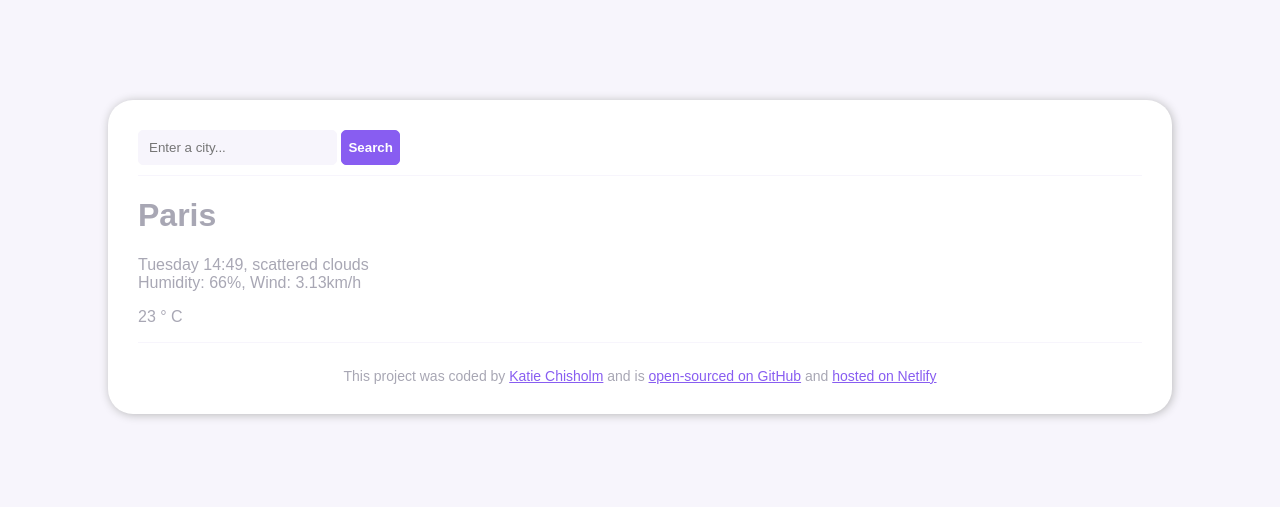
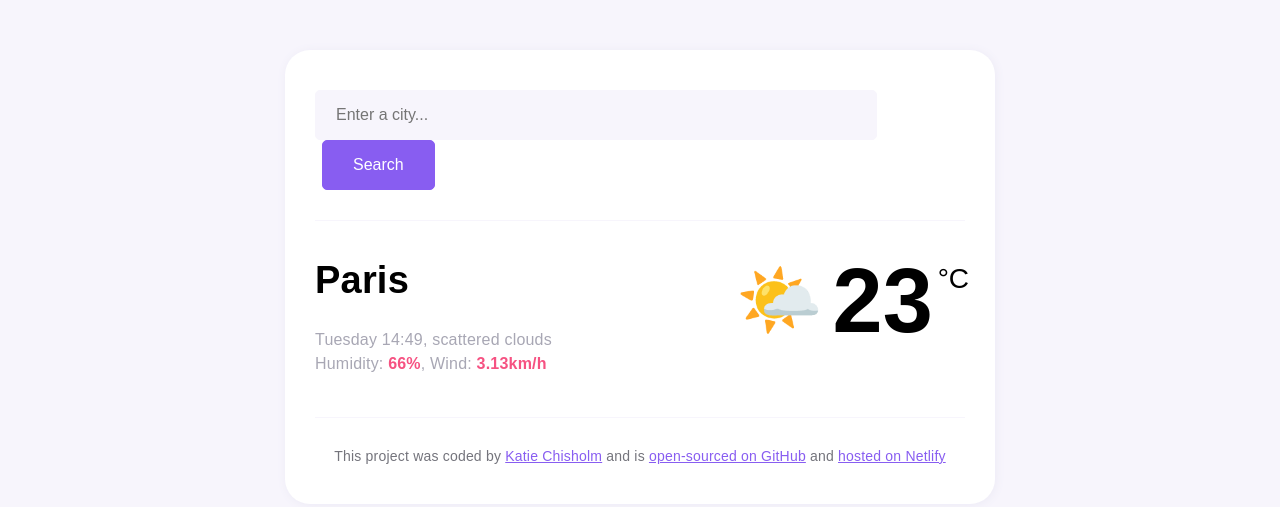
Before and after one commit to ktshazam/weather-app-vanilla, a plain HTML site: page index.html in a window 1280 px wide. Drawn offline with Linux system fonts and the light colour scheme.

Commit message:
CSS update

```diff
--- a/index.html
+++ b/index.html
@@ -27,22 +27,26 @@
             <div class="row">
               <div class="col">
                 <h1><span class="local-city">Paris</span></h1>
-                <p>
+                <p class="today-forecast">
                   <span class="local-weekday">Tuesday</span>
                   <span class="local-time">14:49</span>,
                   <span class="local-weather">scattered clouds</span>
                   <br />
-                  Humidity: <span class="local-humidity">66%</span>, Wind:
-                  <span class="local-wind">3.13</span>km/h
+                  Humidity:
+                  <span class="local-humidity pink-numbers">66%</span>, Wind:
+                  <span class="local-wind pink-numbers">3.13</span
+                  ><span class="pink-numbers">km/h</span>
                 </p>
               </div>
               <div class="col">
                 <div class="local-forecast">
                   <p>
-                    <span class="local-image"></span>
+                    <span class="local-image">🌤️</span>
                     <span class="local-temperature">23</span>
-                    <span class="degrees">°</span>
-                    <span class="local-unit">C</span>
+                    <span class="superscript">
+                      <span class="degrees">°</span>
+                      <span class="local-unit">C</span>
+                    </span>
                   </p>
                 </div>
               </div>
--- a/src/styles.css
+++ b/src/styles.css
@@ -1,11 +1,20 @@
 body {
   font-family: Arial, Helvetica, sans-serif;
   background-color: #f7f5fc;
+  letter-spacing: 0.2px;
 }
 
 header {
   border-bottom: 1px solid #f7f5fc;
-  padding-bottom: 10px;
+  padding-bottom: 30px;
+  display: flex;
+  justify-content: space-between;
+  flex-wrap: nowrap;
+}
+
+h1 {
+  color: #000000;
+  font-size: 38px;
 }
 
 form {
@@ -28,8 +37,8 @@ a:visited {
 
 footer {
   border-top: 1px solid #f7f5fc;
-  padding-top: 25px;
-  color: #a8a7b4;
+  padding-top: 30px;
+  color: #74747c;
   font-size: 14px;
   text-align: center;
 }
@@ -38,9 +47,12 @@ footer {
   background-color: #ffffff;
   color: #272142;
   border-radius: 25px;
-  margin: 100px;
-  padding: 30px;
-  box-shadow: #b9b9ba 1px 1px 10px;
+  display: block;
+  margin: 0 auto;
+  margin-top: 50px;
+  padding: 40px 30px;
+  box-shadow: #eceaf5 1px 1px 10px;
+  width: 650px;
 }
 
 .city-search {
@@ -48,23 +60,68 @@ footer {
 }
 
 .search-input {
-  height: 35px;
+  height: 50px;
   border: 1px solid #f7f5fc;
   border-radius: 5px;
   background-color: #f7f5fc;
   color: #a8a7b4;
-  padding: 10px;
+  padding: 10px 333px 10px 20px;
+  font-size: 16px;
 }
 
 .search-button {
   background-color: #885df1;
   border: 1px solid #885df1;
   color: #ffffff;
-  font-weight: 800;
+  font-weight: 500;
   border-radius: 5px;
-  height: 35px;
+  height: 50px;
+  font-size: 16px;
+  padding: 0px 30px;
+  margin-left: 7px;
+  margin-right: -65px;
 }
 
 .main {
   color: #a8a7b4;
+  padding-top: 13px;
+  padding-bottom: 25px;
 }
+
+.pink-numbers {
+  color: #f65282;
+  font-weight: bold;
+}
+
+.local-forecast {
+  color: #000000;
+}
+
+.row {
+  display: flex;
+  justify-content: space-between;
+}
+
+.local-temperature {
+  font-size: 90px;
+  font-weight: bold;
+}
+
+.today-forecast {
+  line-height: 1.5em;
+}
+
+.superscript {
+  font-size: 28px;
+  letter-spacing: -4px;
+  vertical-align: super;
+  position: relative;
+  top: -38px;
+}
+
+.local-image {
+  font-size: 70px;
+  padding-right: 5px;
+  position: relative;
+  top: -8px;
+}
```
Also changed, not shown: 1 other file.
